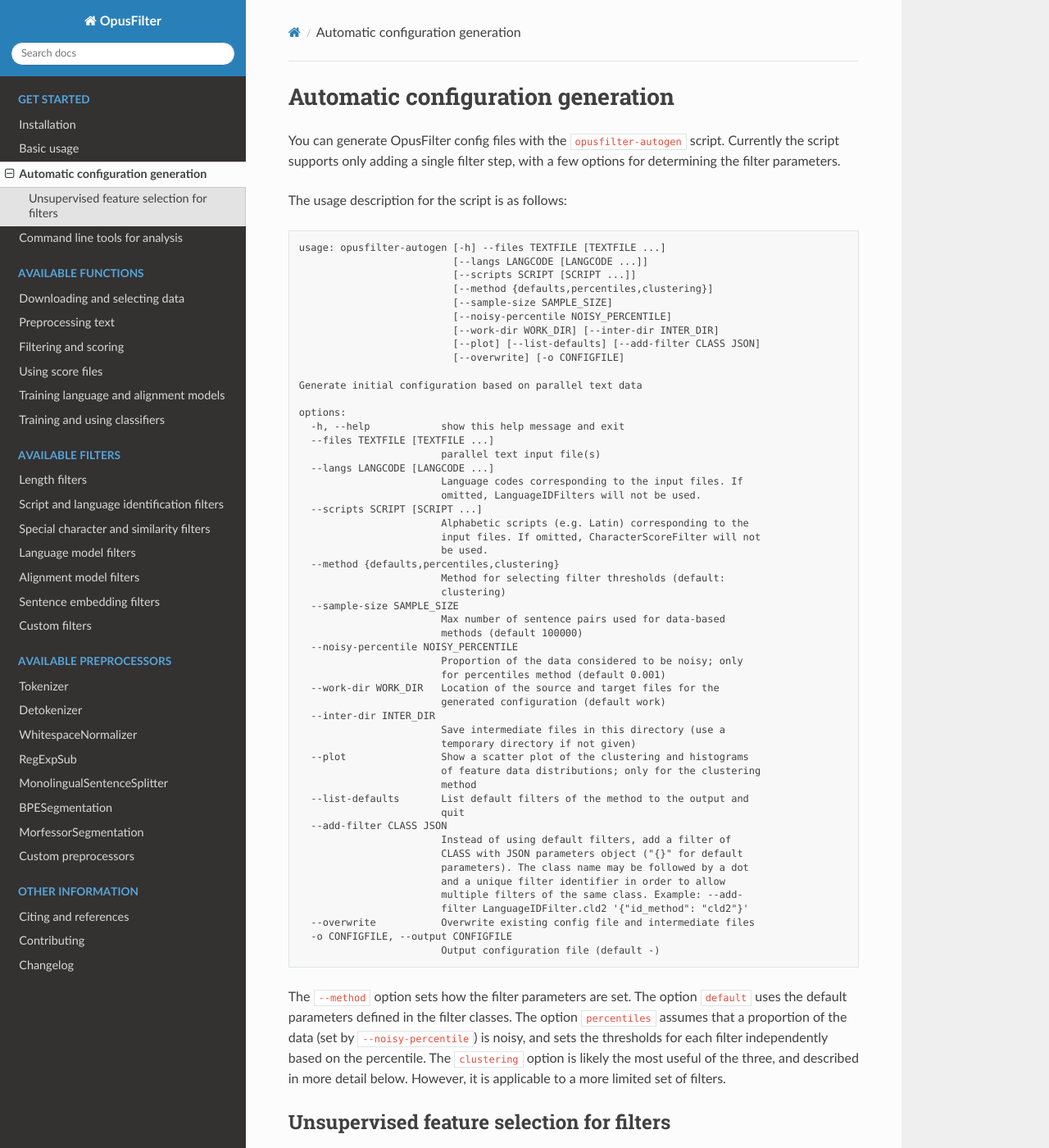
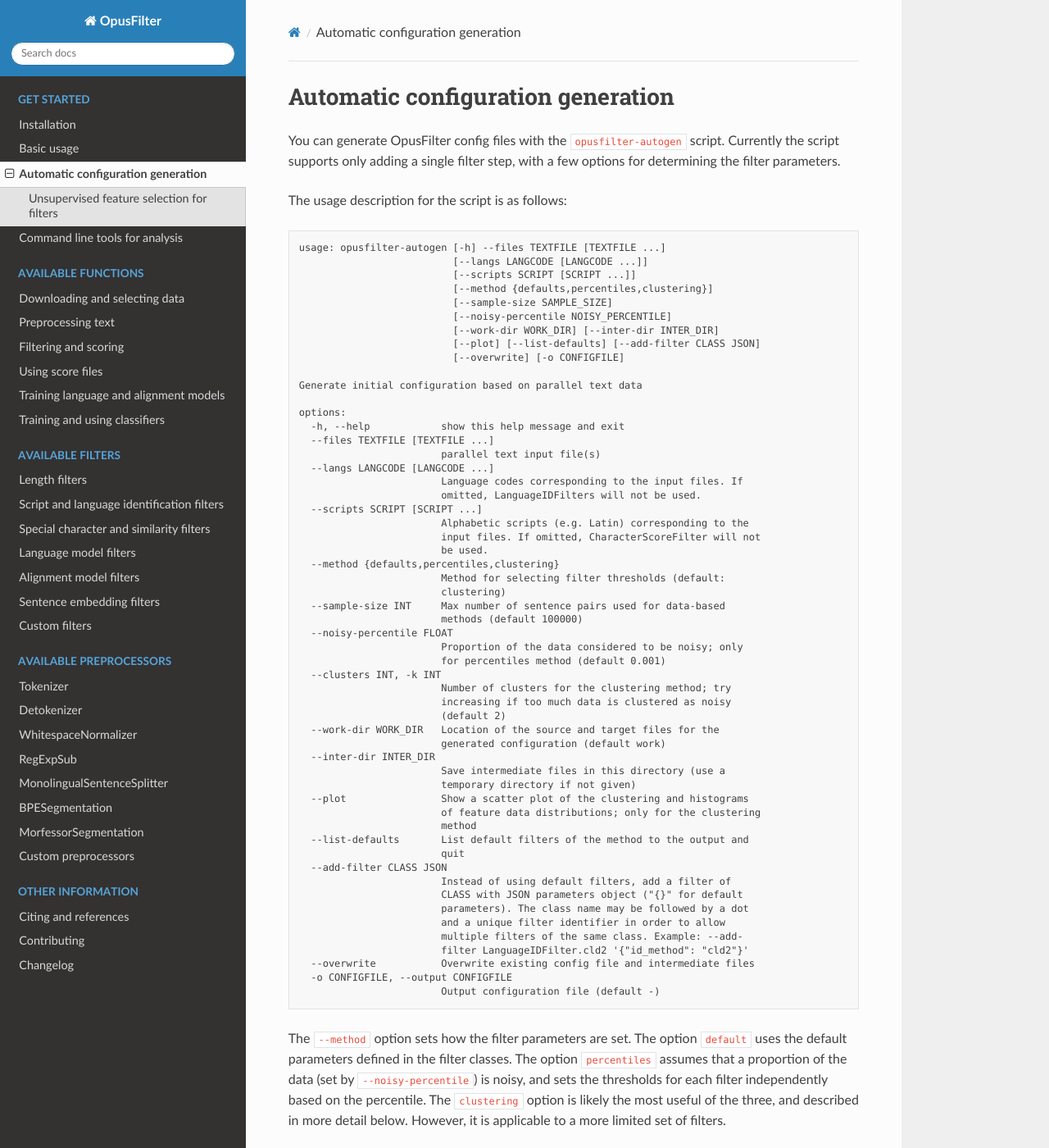
Before and after one commit to Helsinki-NLP/OpusFilter, a Sphinx documentation site: the page built from docs/automatic_configuration.md, in a window 1280 px wide and 1400 px high. Shown: the whole window at 82% size. Built offline with Sphinx 7.4.7 and the Read the Docs theme 2.0.0, drawn with Linux system fonts in a browser that asks for light colours; the version number could not be read and is left out; cross-references to code outside the pages are shown as plain code; some of the changed text lies outside the part shown.

Commit message:
add --clusters option to opusfilter-autogen

```diff
--- a/docs/automatic_configuration.md
+++ b/docs/automatic_configuration.md
@@ -32,12 +32,15 @@ options:
   --method {defaults,percentiles,clustering}
                         Method for selecting filter thresholds (default:
                         clustering)
-  --sample-size SAMPLE_SIZE
-                        Max number of sentence pairs used for data-based
+  --sample-size INT     Max number of sentence pairs used for data-based
                         methods (default 100000)
-  --noisy-percentile NOISY_PERCENTILE
+  --noisy-percentile FLOAT
                         Proportion of the data considered to be noisy; only
                         for percentiles method (default 0.001)
+  --clusters INT, -k INT
+                        Number of clusters for the clustering method; try
+                        increasing if too much data is clustered as noisy
+                        (default 2)
   --work-dir WORK_DIR   Location of the source and target files for the
                         generated configuration (default work)
   --inter-dir INTER_DIR
@@ -83,9 +86,11 @@ First, we remove duplicates and empty sentences from the input
 corpus. Next, we take a subset (`--sample-size`, 100k sentence pairs
 by default) of the corpus and produce scores for each sentence pair in
 the subset with the previously mentioned filters. These scores are
-used as features for K-means clustering to classify the sentence pairs
+used as features for K-means clustering to group the sentence pairs
 into clean and noisy pairs. The values of the noisy cluster center are
 used as the filter threshold parameters in the generated config file.
+If it looks like too many samples are clustered as noisy, increasing
+the number of clusters (`--clusters`) may help.
 
 Figures from the clustering and score histograms are plotted given the
 `--plot` option. If you want also to save the intermediate files, make
```
Also changed, not shown: docs/filters/custom_filters.md (+1 -1 lines), 3 other files.
